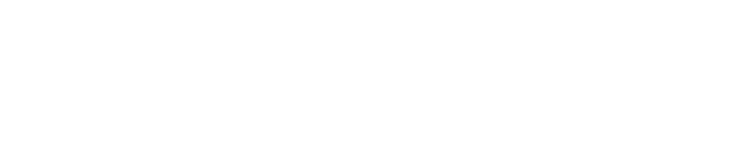
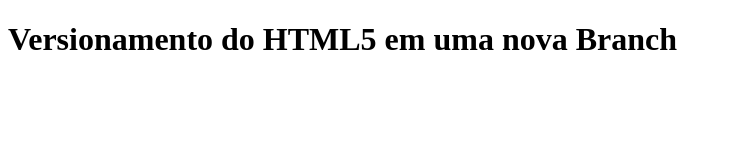
Before and after one commit to kakarneiro/front-1TDSPB-aula-01-1sem, a plain HTML site: page index.html in a window 1280 px wide. Shown: the whole page, without its empty margins (0-732 px from the left). Drawn offline with Linux system fonts and the light colour scheme.

Commit message:
Titulo Principal alterado.

```diff
--- a/index.html
+++ b/index.html
@@ -1 +1,9 @@
 <!DOCTYPE html>
+	<html>
+	<title> Aula do dia 02/09/2025
+	</title>
+	<body>
+	<header>
+	<h1>Versionamento do HTML5 em uma nova Branch</h1>
+
+	</html>
```
